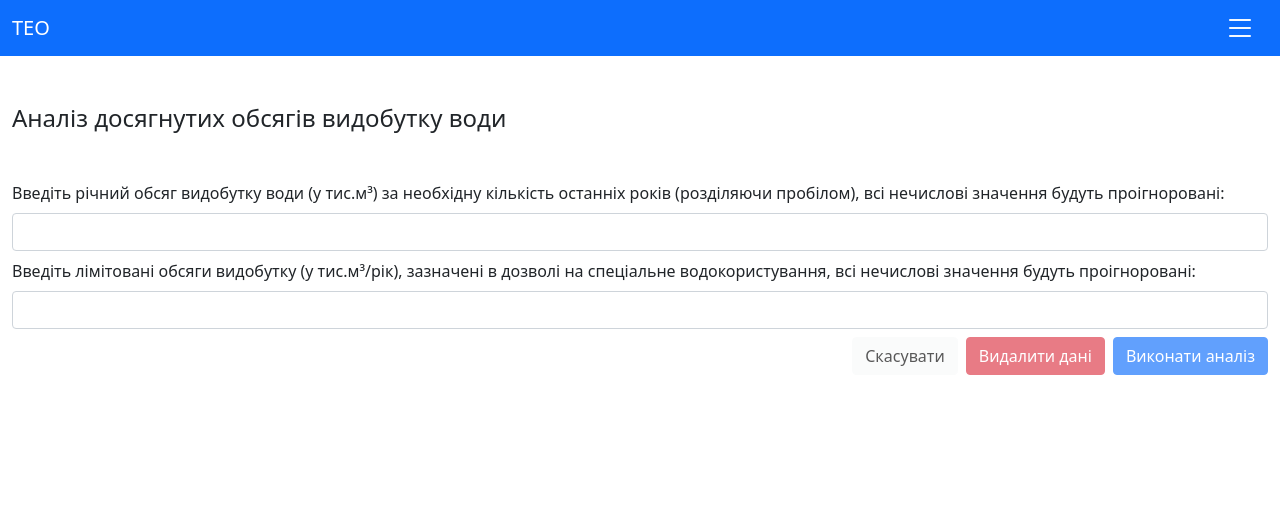
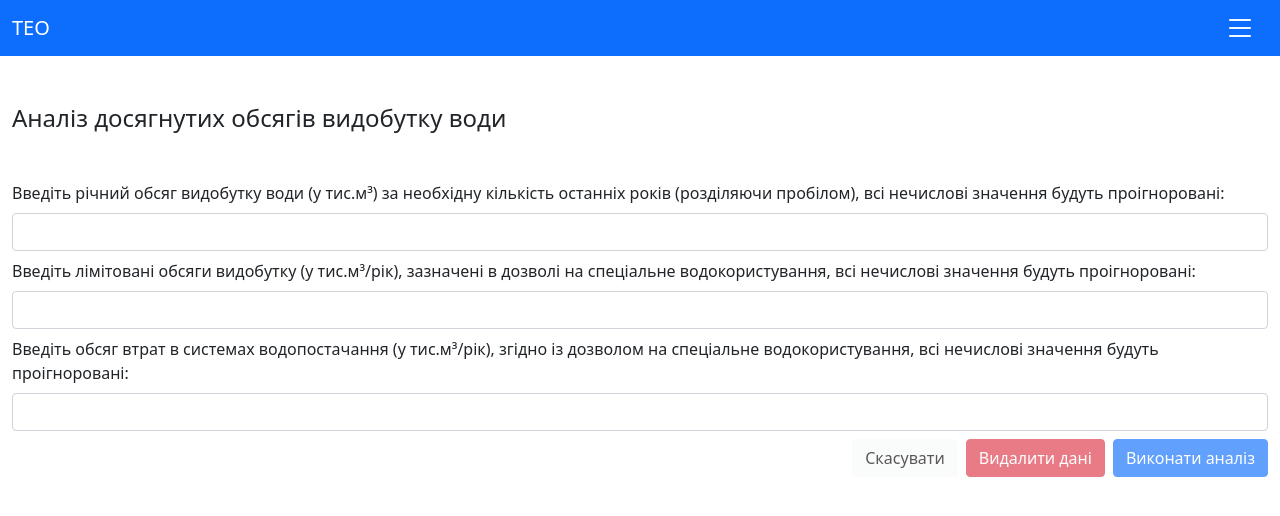
Before and after one commit to anstss/feasibility-study-GWE, a React (Create React App) app in the folder feasibility-study-gwe/: page / in a window 1280 px wide. Shown: the top 516 px of the page. Built offline with nearby package versions, Linux system fonts and the light colour scheme.

Commit message:
add waterLossVolume

```diff
--- a/feasibility-study-gwe/src/Types/IStatistic.ts
+++ b/feasibility-study-gwe/src/Types/IStatistic.ts
@@ -6,4 +6,5 @@ export default interface IStatistic {
   maxForLastTenOrLessYears: number;
   maxForLastTenOrLessYearsPercent: number;
   averageForLastTenOrLessYearsPercent: number;
+  waterLossVolumePercent: number;
 }
--- a/feasibility-study-gwe/src/components/pages/analysisPage/analysisPage.tsx
+++ b/feasibility-study-gwe/src/components/pages/analysisPage/analysisPage.tsx
@@ -15,7 +15,6 @@ import {
 import IStatistic from "../../../Types/IStatistic";
 import { LOCAL_STORAGE_KEY } from "../../../shared/constants";
 import { useStore } from "react-redux";
-import { AppStore } from "../../../store/store";
 
 type ChartDataElement = {
   year: number;
@@ -25,8 +24,13 @@ type ChartDataElement = {
 const AnalysisPage = () => {
   const [waterExtractionsData, setWaterExtractionsData] = useState<string>("");
   const [limitProdVolumes, setLimitProdVolumes] = useState<string>("");
-  const { annualWaterWithdrawalData, statistic, limitedProductionVolumes } =
-    useAppSelector((state) => state.feasibilityStudyReducer);
+  const [lossVolume, setLossVolume] = useState<string>("");
+  const {
+    annualWaterWithdrawalData,
+    statistic,
+    limitedProductionVolumes,
+    waterLossVolume,
+  } = useAppSelector((state) => state.feasibilityStudyReducer);
   const {
     totalForPreviousYears,
     averageForPreviousYears,
@@ -35,12 +39,14 @@ const AnalysisPage = () => {
     maxForLastTenOrLessYears,
     maxForLastTenOrLessYearsPercent,
     averageForLastTenOrLessYearsPercent,
+    waterLossVolumePercent,
   } = statistic;
   const {
     setAnnualWaterWithdrawalData,
     setStatistic,
     clearData,
     setLimitedProductionVolumes,
+    setWaterLossVolume,
   } = feasibilityStudySlice.actions;
   const dispatch = useAppDispatch();
   const [chartData, setChartData] = useState<ChartDataElement[]>([]);
@@ -51,6 +57,9 @@ const AnalysisPage = () => {
     }
     if (limitedProductionVolumes) {
       setLimitProdVolumes(limitedProductionVolumes.toString());
+    }
+    if (waterLossVolume) {
+      setLossVolume(waterLossVolume.toString());
     }
   }, [annualWaterWithdrawalData, limitedProductionVolumes]);
 
@@ -68,8 +77,10 @@ const AnalysisPage = () => {
       .map((el) => +el);
     dispatch(setAnnualWaterWithdrawalData(data));
     if (!isNaN(+limitProdVolumes)) {
-      console.log(+limitProdVolumes);
       dispatch(setLimitedProductionVolumes(+limitProdVolumes));
+    }
+    if (!isNaN(+lossVolume)) {
+      dispatch(setWaterLossVolume(+lossVolume));
     }
   };
 
@@ -115,6 +126,7 @@ const AnalysisPage = () => {
       annualWaterWithdrawalData.slice(-10).length;
     let maxForLastTenOrLessYearsPercent = 0;
     let averageForLastTenOrLessYearsPercent = 0;
+    let waterLossVolumePercent = 0;
     if (limitedProductionVolumes) {
       maxForLastTenOrLessYearsPercent = +(
         (maxForLastTenOrLessYears / limitedProductionVolumes) *
@@ -124,6 +136,12 @@ const AnalysisPage = () => {
         (averageForLastTenOrLessYears / limitedProductionVolumes) *
         100
       ).toFixed(2);
+      if (waterLossVolume) {
+        waterLossVolumePercent = +(
+          (waterLossVolume / limitedProductionVolumes) *
+          100
+        ).toFixed(2);
+      }
     }
     const statistic: IStatistic = {
       totalForPreviousYears,
@@ -133,6 +151,7 @@ const AnalysisPage = () => {
       maxForLastTenOrLessYears,
       maxForLastTenOrLessYearsPercent,
       averageForLastTenOrLessYearsPercent,
+      waterLossVolumePercent,
     };
     dispatch(setStatistic(statistic));
     saveDataAndStatisticToLocalStorage();
@@ -161,6 +180,12 @@ const AnalysisPage = () => {
     setLimitProdVolumes(event.target.value);
   };
 
+  const handleChangeLossVolume = (
+    event: React.ChangeEvent<HTMLInputElement>
+  ) => {
+    setLossVolume(event.target.value);
+  };
+
   return (
     <div>
       <h2 className="fs-4 my-5">Аналіз досягнутих обсягів видобутку води</h2>
@@ -185,6 +210,17 @@ const AnalysisPage = () => {
         className="form-control mb-2"
         value={limitProdVolumes}
         onChange={handleChangeLimitProdVolumes}
+      />
+      <div className="input-group-prepend input-text mb-2">
+        Введіть обсяг втрат в системах водопостачання (у тис.м³/рік), згідно із
+        дозволом на спеціальне водокористування, всі нечислові значення будуть
+        проігноровані:
+      </div>
+      <input
+        type="text"
+        className="form-control mb-2"
+        value={lossVolume}
+        onChange={handleChangeLossVolume}
       />
       <div className="d-flex flex-wrap justify-content-end mb-3">
         <button
@@ -333,6 +369,18 @@ const AnalysisPage = () => {
                       </tr>
                     </React.Fragment>
                   ) : null}
+                  {waterLossVolume && limitedProductionVolumes ? (
+                    <tr>
+                      <td className="col-6">
+                        <p className="card-text">
+                          Обсяг втрат в системах у відсотковому відношенні до
+                          загального обсягу забору води (
+                          {limitedProductionVolumes} тис.м³):
+                        </p>
+                      </td>
+                      <td className="col-6">{waterLossVolumePercent}%</td>
+                    </tr>
+                  ) : null}
                 </tbody>
               </table>
             </div>
--- a/feasibility-study-gwe/src/store/reducers/feasibilityStudySlice.ts
+++ b/feasibility-study-gwe/src/store/reducers/feasibilityStudySlice.ts
@@ -5,6 +5,7 @@ interface feasibilityStudyState {
   annualWaterWithdrawalData: number[];
   statistic: IStatistic;
   limitedProductionVolumes: number;
+  waterLossVolume: number;
 }
 
 const initialState: feasibilityStudyState = {
@@ -17,8 +18,10 @@ const initialState: feasibilityStudyState = {
     maxForLastTenOrLessYears: 0,
     maxForLastTenOrLessYearsPercent: 0,
     averageForLastTenOrLessYearsPercent: 0,
+    waterLossVolumePercent: 0,
   },
   limitedProductionVolumes: 0,
+  waterLossVolume: 0,
 };
 
 export const feasibilityStudySlice = createSlice({
@@ -49,6 +52,9 @@ export const feasibilityStudySlice = createSlice({
     setLimitedProductionVolumes(state, action: PayloadAction<number>) {
       state.limitedProductionVolumes = action.payload;
     },
+    setWaterLossVolume(state, action: PayloadAction<number>) {
+      state.waterLossVolume = action.payload;
+    },
   },
 });
 
```
